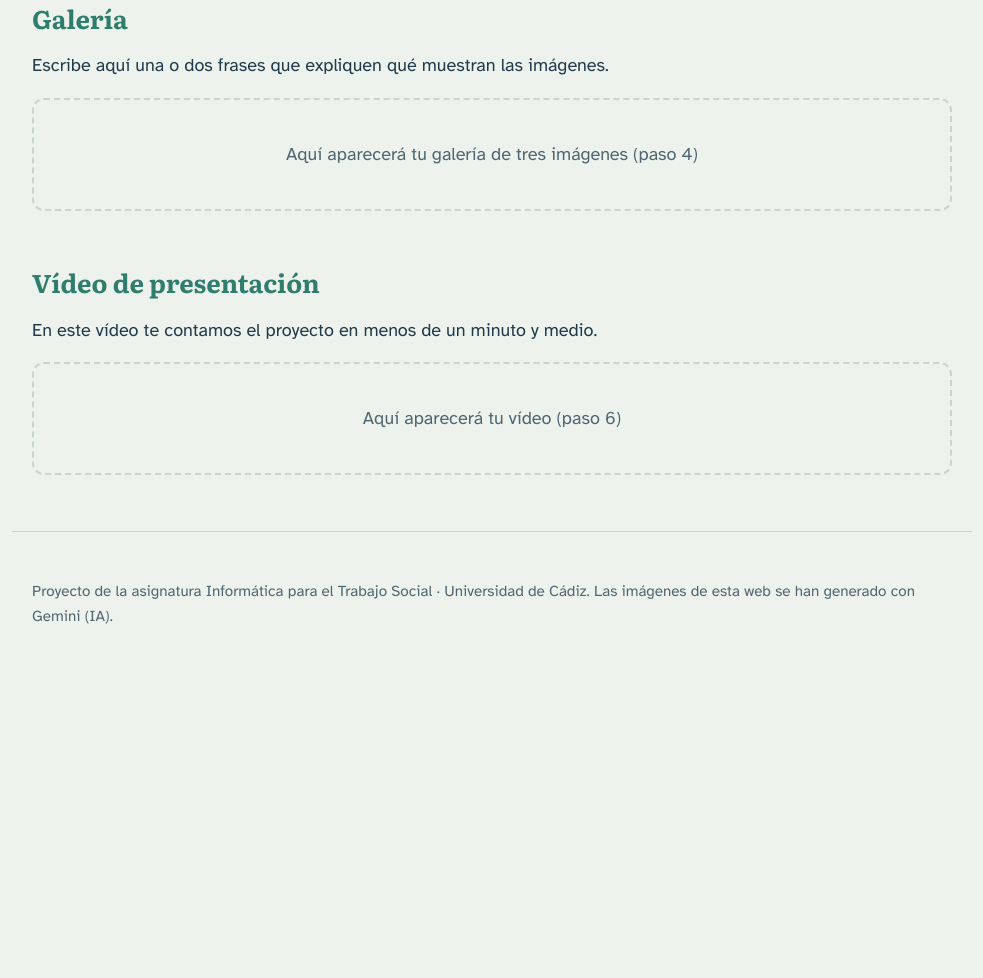
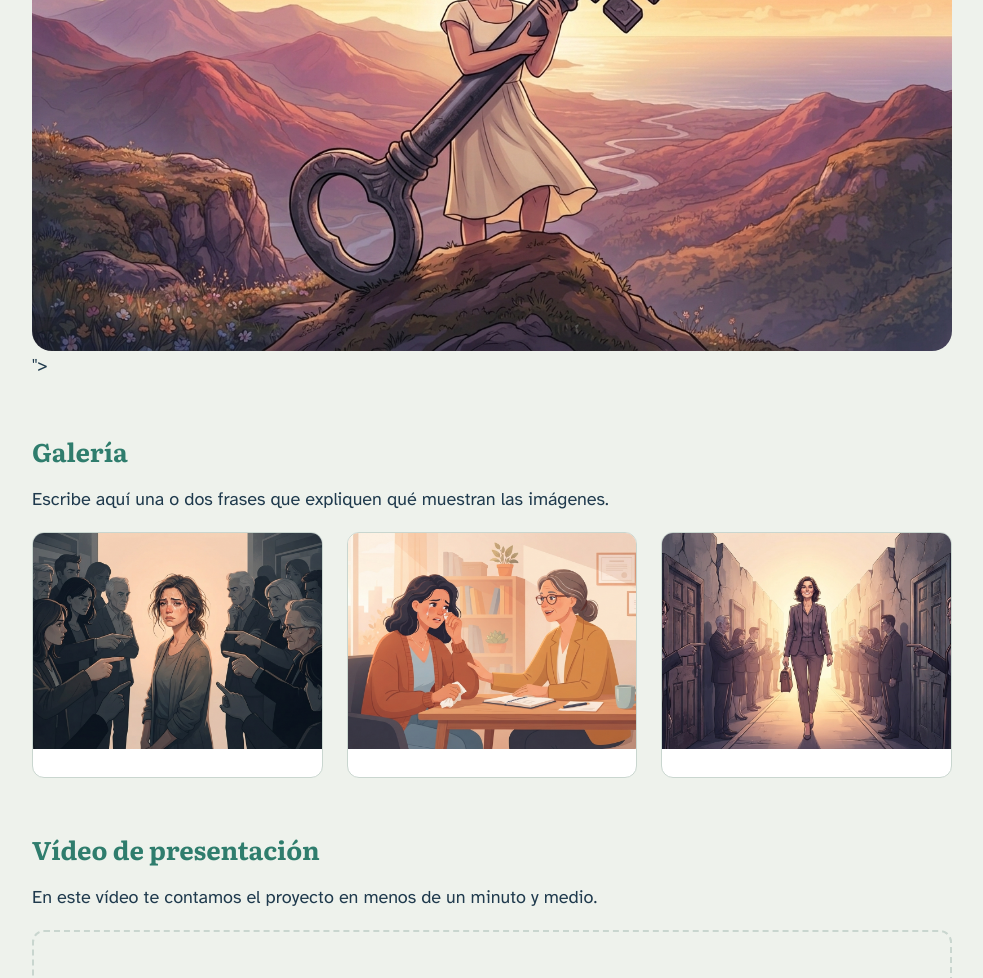
Before and after one commit to Marmeprats/practica-imagenes-video, a plain HTML site: page index.html in a window 1280 px wide. Shown: the part 595-1573 px from the top of the page, without its empty margins (148-1131 px from the left). Before the commit the page ends 1286 px from the top, so only its background shows below. Drawn offline with Linux system fonts and the light colour scheme.

Commit message:
Añado galería

```diff
--- a/index.html
+++ b/index.html
@@ -149,8 +149,8 @@
 
     <div class="zona" data-aviso="Aquí aparecerá tu imagen de cabecera (paso 3)">
       <!-- PASO 3: CABECERA ============================ INICIO -->
-
-      <!-- PASO 3: CABECERA =============================== FIN -->
+<img class="imagen-cabecera" src="img/cabecera.jpg" alt="Una mujer jovén sintiendose libre trás una relación de violencia.">
+      <!-- PASO 3: CABECERA =============================== FIN -->">
     </div>
   </header>
 
@@ -163,7 +163,20 @@
 
       <div class="zona" data-aviso="Aquí aparecerá tu galería de tres imágenes (paso 4)">
         <!-- PASO 4: GALERÍA ============================= INICIO -->
-
+        <div class="galeria">
+          <figure>
+            <img src="img/galeria1.jpg" alt="">
+            <figcaption></figcaption>
+          </figure>
+          <figure>
+            <img src="img/galeria2.jpg" alt="">
+            <figcaption></figcaption>
+          </figure>
+          <figure>
+            <img src="img/galeria3.jpg" alt="">
+            <figcaption></figcaption>
+          </figure>
+        </div>
         <!-- PASO 4: GALERÍA ================================ FIN -->
       </div>
     </section>
```
Also changed, not shown: img/cabecera.jpg (renamed from img/cabecera.png), img/galeria1.jpg (renamed from img/galeria1.png), img/galeria2.jpg (renamed from img/galeria2.png), img/galeria3.jpg (renamed from img/galeria3.png).
